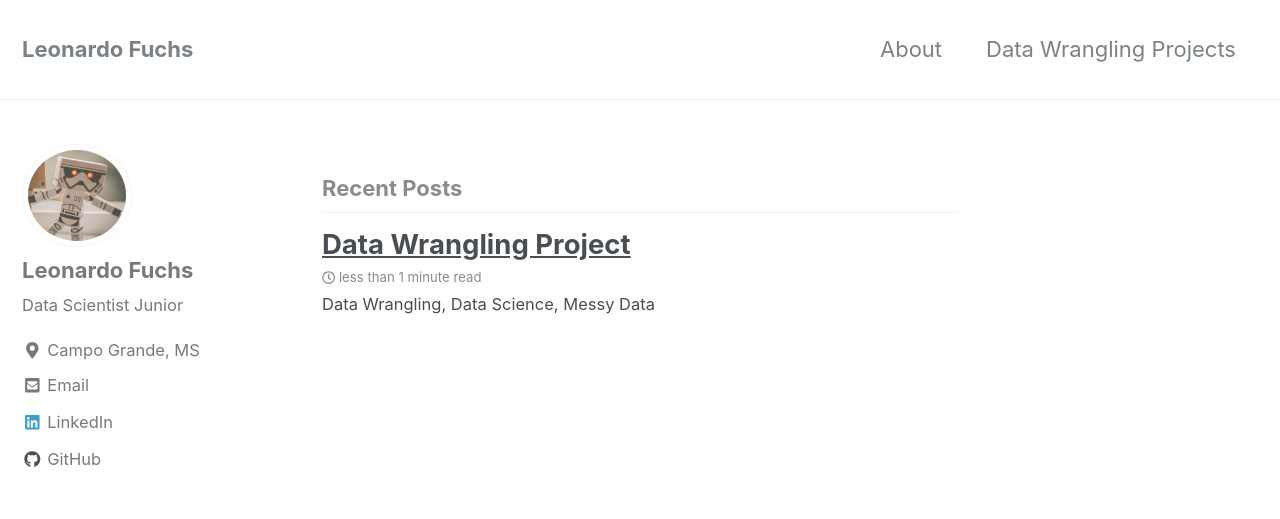
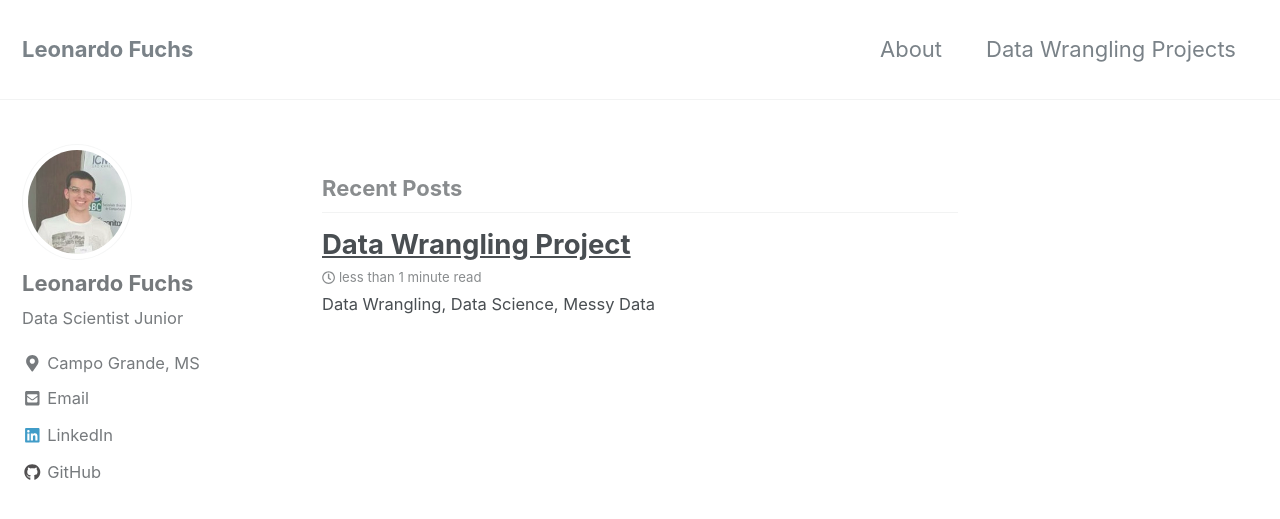
Before and after one commit to LeoFuchs/LeoFuchs.github.io, a Jekyll site: the page built from index.html, in a window 1280 px wide and 900 px high. Shown: the top 519 px of the window. Built offline with Jekyll 4.4.1, drawn with Linux system fonts in a browser that asks for light colours; nearby versions of some CDN libraries; the list of posts is cut into pages by our own code.

Commit message:
Change Profile Pic

```diff
--- a/_config.yml
+++ b/_config.yml
@@ -85,7 +85,7 @@ analytics:
 # Site Author
 author:
   name             : "Leonardo Fuchs"
-  avatar           : "/images/bio-pic-2.jpg" # path of avatar image, e.g. "/assets/images/bio-photo.jpg"
+  avatar           : "/images/bio.png" # path of avatar image, e.g. "/assets/images/bio-photo.jpg"
   bio              : "Data Scientist Junior"
   location         : "Campo Grande, MS"
   email            : "leo.fuchs.alves@gmail.com"
```
Also changed, not shown: images/bio.png (added).
